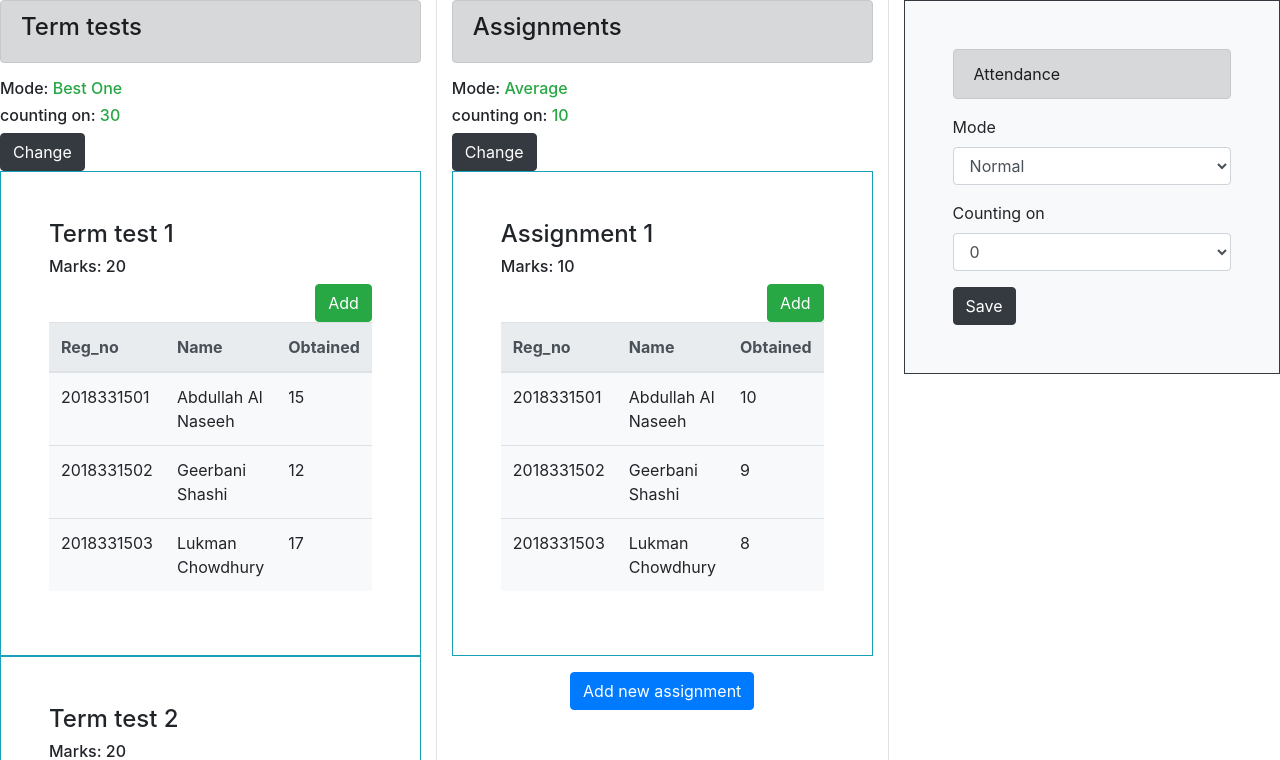
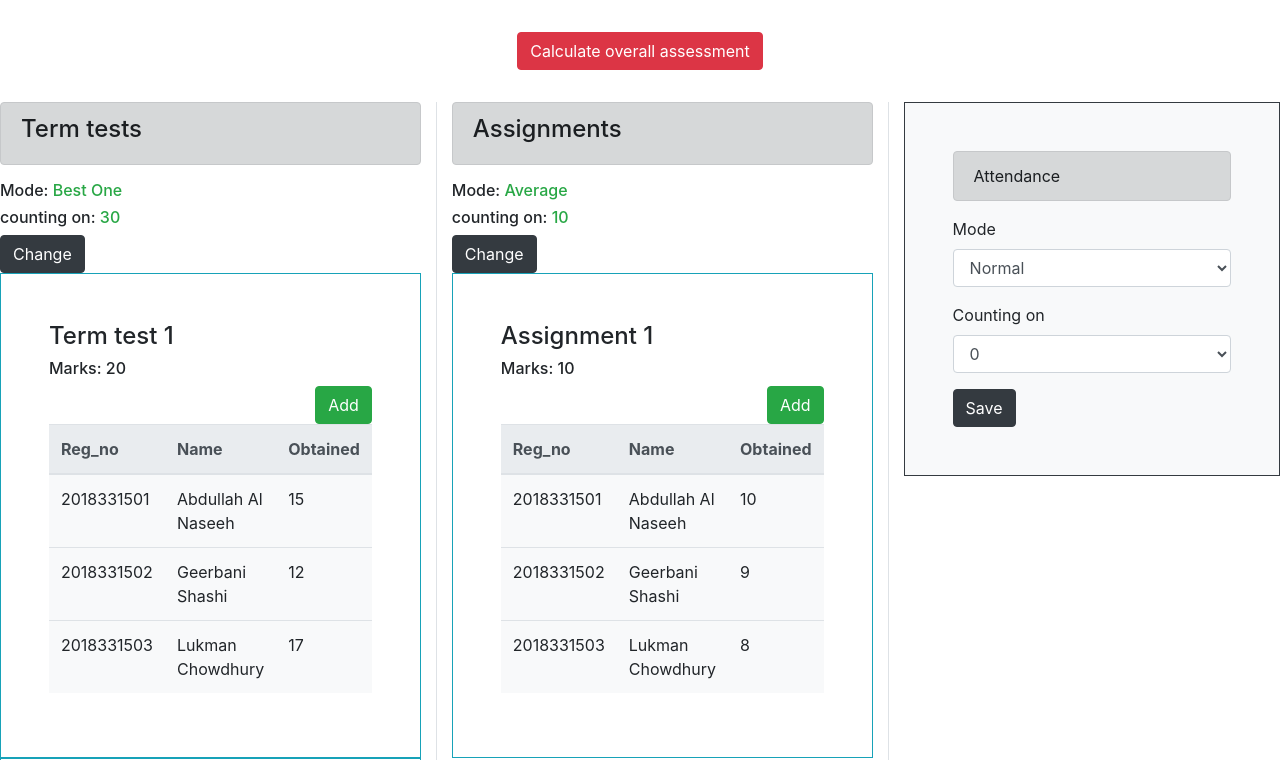
Before and after one commit to RahatGithub/RMS1, a Django app: a page that uses main/templates/main/assessment.html in a window 1280 px wide. Shown: the top 760 px of the page. Run offline with Django 4.2, Linux system fonts and the light colour scheme; data comes from the database, SQL or seed files in the repository; some libraries are stand-ins or nearby versions.

Commit message:
calculate assessment button added

```diff
--- a/main/templates/main/assessment.html
+++ b/main/templates/main/assessment.html
@@ -4,6 +4,12 @@
 
 
 {% block body %}
+
+<div class="d-flex justify-content-center p-3 m-3">
+    <a href="/main/assessments/{{batch_no}}/{{semester_no}}/{{course_code}}/overall_assessment">
+        <button class="btn btn-danger">Calculate overall assessment</button>
+    </a>
+</div>
 
 <section class="row">
     <!-- col 1 : term tests -->
```
